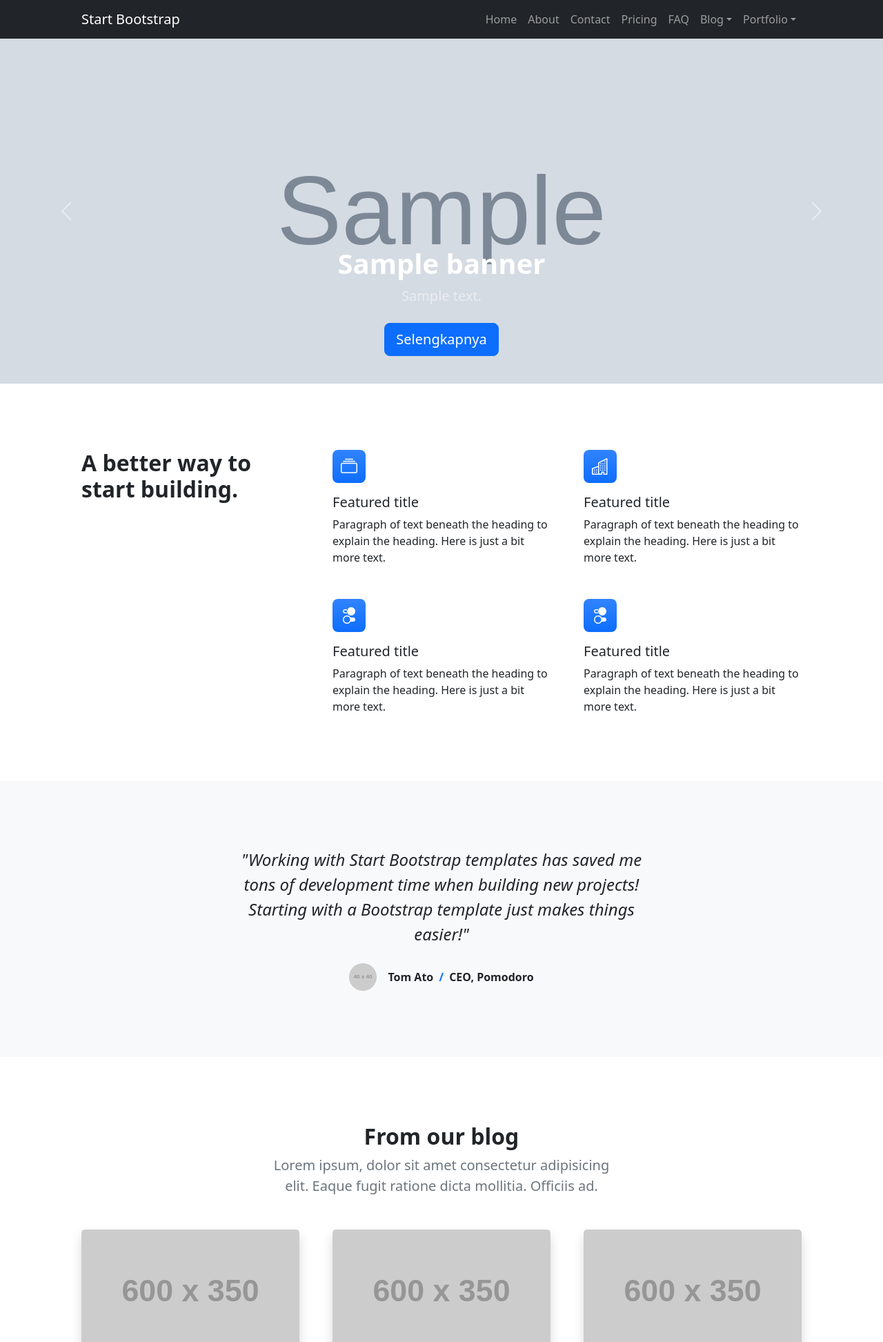
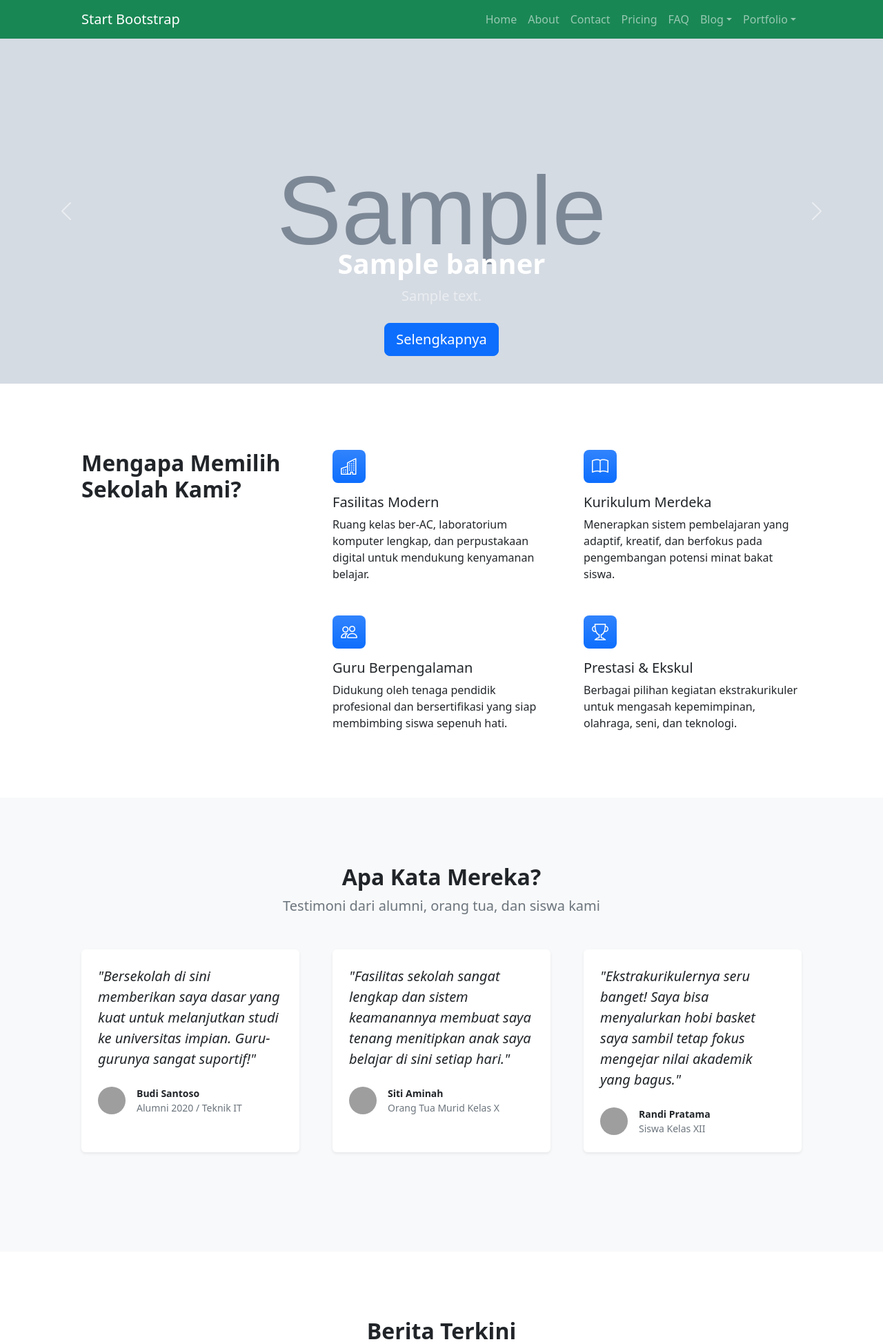
Before and after one commit to lapakngoding/fazapp, a Django app: template apps/portal/templates/portal/public/index.html in a window 1280 px wide. Shown: the top 1945 px of the page at 69% size. Run offline with Django 5.2, Linux system fonts and the light colour scheme; the template is opened without the code that fills it: most values are stand-ins (such as "Sample title", 1, 10 or a date in 2020); grey boxes marked "Sample" are stand-in pictures; grey boxes labelled with a size stand in for pictures from a placeholder-image service; some libraries are stand-ins or nearby versions; grey boxes are pictures that could not be loaded.

Commit message:
Update all files

```diff
--- a/apps/core/menu.py
+++ b/apps/core/menu.py
@@ -70,6 +70,11 @@ SIDEBAR_MENU = [
                 "url": "portal:banner_list",
                 "permissions": ["portal.view_banner"],
             },
+            {
+                "label": "Berita & Artikel",
+                "url": "portal:post_list",
+                "permissions": ["portal.view_post"],
+            },
         ],
     },
 
--- a/apps/portal/admin.py
+++ b/apps/portal/admin.py
@@ -0,0 +1,6 @@
+from django.contrib import admin
+from .models import Category, Post, Banner
+
+admin.site.register(Category)
+admin.site.register(Post)
+admin.site.register(Banner)
--- a/apps/portal/selectors/portal_selectors.py
+++ b/apps/portal/selectors/portal_selectors.py
@@ -1,4 +1,4 @@
-from apps.portal.models import Banner, SiteIdentity
+from apps.portal.models import Banner, SiteIdentity, Post
 
 def get_site_identity():
     """Selalu kembalikan instance pertama atau buat baru jika kosong"""
@@ -7,3 +7,7 @@ def get_site_identity():
 
 def get_active_banners():
     return Banner.objects.filter(is_active=True)
+
+def get_latest_posts(limit=3):
+    """Ambil berita terbaru yang dipublish"""
+    return Post.objects.filter(is_published=True).order_by('-created_at')[:limit]
--- a/apps/portal/templates/portal/posts/form.html
+++ b/apps/portal/templates/portal/posts/form.html
@@ -3,7 +3,7 @@
 {% block title %}{{ object.pk|yesno:"Edit,Tulis" }} Berita{% endblock %}
 
 {% block content %}
-<div class="row">
+{{ form.media }}<div class="row">
     <div class="col-lg-9">
         <div class="card shadow mb-4">
             <div class="card-header py-3 d-flex justify-content-between align-items-center">
--- a/apps/portal/templates/portal/public/partials/footer.html
+++ b/apps/portal/templates/portal/public/partials/footer.html
@@ -1,4 +1,4 @@
-<footer class="bg-dark py-4 mt-auto">
+<footer class="bg-success py-4 mt-auto">
     <div class="container px-5">
         <div class="row align-items-center justify-content-between flex-column flex-sm-row">
             <div class="col-auto"><div class="small m-0 text-white">Copyright &copy; Your Website 2023</div></div>
--- a/apps/portal/templates/portal/public/partials/navbar.html
+++ b/apps/portal/templates/portal/public/partials/navbar.html
@@ -1,4 +1,4 @@
-<nav class="navbar navbar-expand-lg navbar-dark bg-dark">
+<nav class="navbar navbar-expand-lg navbar-dark bg-success">
     <div class="container px-5">
         <a class="navbar-brand" href="index.html">Start Bootstrap</a>
         <button class="navbar-toggler" type="button" data-bs-toggle="collapse" data-bs-target="#navbarSupportedContent" aria-controls="navbarSupportedContent" aria-expanded="false" aria-label="Toggle navigation"><span class="navbar-toggler-icon"></span></button>
--- a/apps/portal/templates/portal/public/partials/section.html
+++ b/apps/portal/templates/portal/public/partials/section.html
@@ -2,28 +2,34 @@
 <section class="py-5" id="features">
     <div class="container px-5 my-5">
         <div class="row gx-5">
-            <div class="col-lg-4 mb-5 mb-lg-0"><h2 class="fw-bolder mb-0">A better way to start building.</h2></div>
+            <div class="col-lg-4 mb-5 mb-lg-0">
+                <h2 class="fw-bolder mb-0">Mengapa Memilih Sekolah Kami?</h2>
+            </div>
+
             <div class="col-lg-8">
                 <div class="row gx-5 row-cols-1 row-cols-md-2">
                     <div class="col mb-5 h-100">
-                        <div class="feature bg-primary bg-gradient text-white rounded-3 mb-3"><i class="bi bi-collection"></i></div>
-                        <h2 class="h5">Featured title</h2>
-                        <p class="mb-0">Paragraph of text beneath the heading to explain the heading. Here is just a bit more text.</p>
+                        <div class="feature bg-primary bg-gradient text-white rounded-3 mb-3"><i class="bi bi-building"></i></div>
+                        <h2 class="h5">Fasilitas Modern</h2>
+                        <p class="mb-0">Ruang kelas ber-AC, laboratorium komputer lengkap, dan perpustakaan digital untuk mendukung kenyamanan belajar.</p>
                     </div>
+
                     <div class="col mb-5 h-100">
-                        <div class="feature bg-primary bg-gradient text-white rounded-3 mb-3"><i class="bi bi-building"></i></div>
-                        <h2 class="h5">Featured title</h2>
-                        <p class="mb-0">Paragraph of text beneath the heading to explain the heading. Here is just a bit more text.</p>
+                        <div class="feature bg-primary bg-gradient text-white rounded-3 mb-3"><i class="bi bi-book"></i></div>
+                        <h2 class="h5">Kurikulum Merdeka</h2>
+                        <p class="mb-0">Menerapkan sistem pembelajaran yang adaptif, kreatif, dan berfokus pada pengembangan potensi minat bakat siswa.</p>
                     </div>
+
                     <div class="col mb-5 mb-md-0 h-100">
-                        <div class="feature bg-primary bg-gradient text-white rounded-3 mb-3"><i class="bi bi-toggles2"></i></div>
-                        <h2 class="h5">Featured title</h2>
-                        <p class="mb-0">Paragraph of text beneath the heading to explain the heading. Here is just a bit more text.</p>
+                        <div class="feature bg-primary bg-gradient text-white rounded-3 mb-3"><i class="bi bi-people"></i></div>
+                        <h2 class="h5">Guru Berpengalaman</h2>
+                        <p class="mb-0">Didukung oleh tenaga pendidik profesional dan bersertifikasi yang siap membimbing siswa sepenuh hati.</p>
                     </div>
+
                     <div class="col h-100">
-                        <div class="feature bg-primary bg-gradient text-white rounded-3 mb-3"><i class="bi bi-toggles2"></i></div>
-                        <h2 class="h5">Featured title</h2>
-                        <p class="mb-0">Paragraph of text beneath the heading to explain the heading. Here is just a bit more text.</p>
+                        <div class="feature bg-primary bg-gradient text-white rounded-3 mb-3"><i class="bi bi-trophy"></i></div>
+                        <h2 class="h5">Prestasi & Ekskul</h2>
+                        <p class="mb-0">Berbagai pilihan kegiatan ekstrakurikuler untuk mengasah kepemimpinan, olahraga, seni, dan teknologi.</p>
                     </div>
                 </div>
             </div>
--- a/apps/portal/templates/portal/public/partials/section2.html
+++ b/apps/portal/templates/portal/public/partials/section2.html
@@ -1,78 +1,36 @@
-<!-- Blog preview section-->
-<section class="py-5">
+<section class="py-5" id="news">
     <div class="container px-5 my-5">
         <div class="row gx-5 justify-content-center">
             <div class="col-lg-8 col-xl-6">
                 <div class="text-center">
-                    <h2 class="fw-bolder">From our blog</h2>
-                    <p class="lead fw-normal text-muted mb-5">Lorem ipsum, dolor sit amet consectetur adipisicing elit. Eaque fugit ratione dicta mollitia. Officiis ad.</p>
+                    <h2 class="fw-bolder">Berita Terkini</h2>
+                    <p class="lead fw-normal text-muted mb-5">Ikuti terus kegiatan dan prestasi terbaru di sekolah kami.</p>
                 </div>
             </div>
         </div>
         <div class="row gx-5">
+            {% for post in latest_posts %}
             <div class="col-lg-4 mb-5">
                 <div class="card h-100 shadow border-0">
-                    <img class="card-img-top" src="https://dummyimage.com/600x350/ced4da/6c757d" alt="..." />
+                    <img class="card-img-top" src="{{ post.image.url }}" alt="..." style="height: 200px; object-fit: cover;"/>
                     <div class="card-body p-4">
-                        <div class="badge bg-primary bg-gradient rounded-pill mb-2">News</div>
-                        <a class="text-decoration-none link-dark stretched-link" href="#!"><h5 class="card-title mb-3">Blog post title</h5></a>
-                        <p class="card-text mb-0">Some quick example text to build on the card title and make up the bulk of the card's content.</p>
+                        <div class="badge bg-primary bg-gradient rounded-pill mb-2">{{ post.category.name }}</div>
+                        <a class="text-decoration-none link-dark stretched-link" href="{% url 'portal:post_detail' post.slug %}"><h5 class="card-title mb-3">{{ post.title }}</h5></a>
+                        <p class="card-text mb-0">{{ post.content|truncatewords:20 }}</p>
                     </div>
                     <div class="card-footer p-4 pt-0 bg-transparent border-top-0">
                         <div class="d-flex align-items-end justify-content-between">
-                            <div class="d-flex align-items-center">
-                                <img class="rounded-circle me-3" src="https://dummyimage.com/40x40/ced4da/6c757d" alt="..." />
-                                <div class="small">
-                                    <div class="fw-bold">Kelly Rowan</div>
-                                    <div class="text-muted">March 12, 2023 &middot; 6 min read</div>
-                                </div>
+                            <div class="small">
+                                <div class="fw-bold">Admin</div>
+                                <div class="text-muted">{{ post.created_at|date:"d M Y" }}</div>
                             </div>
                         </div>
                     </div>
                 </div>
             </div>
-            <div class="col-lg-4 mb-5">
-                <div class="card h-100 shadow border-0">
-                    <img class="card-img-top" src="https://dummyimage.com/600x350/adb5bd/495057" alt="..." />
-                    <div class="card-body p-4">
-                        <div class="badge bg-primary bg-gradient rounded-pill mb-2">Media</div>
-                        <a class="text-decoration-none link-dark stretched-link" href="#!"><h5 class="card-title mb-3">Another blog post title</h5></a>
-                        <p class="card-text mb-0">This text is a bit longer to illustrate the adaptive height of each card. Some quick example text to build on the card title and make up the bulk of the card's content.</p>
-                    </div>
-                    <div class="card-footer p-4 pt-0 bg-transparent border-top-0">
-                        <div class="d-flex align-items-end justify-content-between">
-                            <div class="d-flex align-items-center">
-                                <img class="rounded-circle me-3" src="https://dummyimage.com/40x40/ced4da/6c757d" alt="..." />
-                                <div class="small">
-                                    <div class="fw-bold">Josiah Barclay</div>
-                                    <div class="text-muted">March 23, 2023 &middot; 4 min read</div>
-                                </div>
-                            </div>
-                        </div>
-                    </div>
-                </div>
-            </div>
-            <div class="col-lg-4 mb-5">
-                <div class="card h-100 shadow border-0">
-                    <img class="card-img-top" src="https://dummyimage.com/600x350/6c757d/343a40" alt="..." />
-                    <div class="card-body p-4">
-                        <div class="badge bg-primary bg-gradient rounded-pill mb-2">News</div>
-                        <a class="text-decoration-none link-dark stretched-link" href="#!"><h5 class="card-title mb-3">The last blog post title is a little bit longer than the others</h5></a>
-                        <p class="card-text mb-0">Some more quick example text to build on the card title and make up the bulk of the card's content.</p>
-                    </div>
-                    <div class="card-footer p-4 pt-0 bg-transparent border-top-0">
-                        <div class="d-flex align-items-end justify-content-between">
-                            <div class="d-flex align-items-center">
-                                <img class="rounded-circle me-3" src="https://dummyimage.com/40x40/ced4da/6c757d" alt="..." />
-                                <div class="small">
-                                    <div class="fw-bold">Evelyn Martinez</div>
-                                    <div class="text-muted">April 2, 2023 &middot; 10 min read</div>
-                                </div>
-                            </div>
-                        </div>
-                    </div>
-                </div>
-            </div>
+            {% empty %}
+            <p class="text-center text-muted">Belum ada berita terbaru.</p>
+            {% endfor %}
         </div>
     </div>
 </section>
--- a/apps/portal/templates/portal/public/partials/testimonial.html
+++ b/apps/portal/templates/portal/public/partials/testimonial.html
@@ -1,20 +1,56 @@
-<!-- Testimonial section-->
 <div class="py-5 bg-light">
     <div class="container px-5 my-5">
+        <div class="text-center mb-5">
+            <h2 class="fw-bolder">Apa Kata Mereka?</h2>
+            <p class="lead fw-normal text-muted mb-0">Testimoni dari alumni, orang tua, dan siswa kami</p>
+        </div>
         <div class="row gx-5 justify-content-center">
-            <div class="col-lg-10 col-xl-7">
-                <div class="text-center">
-                    <div class="fs-4 mb-4 fst-italic">"Working with Start Bootstrap templates has saved me tons of development time when building new projects! Starting with a Bootstrap template just makes things easier!"</div>
-                    <div class="d-flex align-items-center justify-content-center">
-                        <img class="rounded-circle me-3" src="https://dummyimage.com/40x40/ced4da/6c757d" alt="..." />
-                        <div class="fw-bold">
-                            Tom Ato
-                            <span class="fw-bold text-primary mx-1">/</span>
-                            CEO, Pomodoro
+
+            <div class="col-lg-4 mb-5">
+                <div class="card h-100 border-0 shadow-sm">
+                    <div class="card-body p-4">
+                        <div class="fs-5 mb-4 fst-italic">"Bersekolah di sini memberikan saya dasar yang kuat untuk melanjutkan studi ke universitas impian. Guru-gurunya sangat suportif!"</div>
+                        <div class="d-flex align-items-center">
+                            <img class="rounded-circle me-3" src="https://ui-avatars.com/api/?name=Budi+Santoso&background=0D6EFD&color=fff" width="40" height="40" alt="Alumni" />
+                            <div class="small">
+                                <div class="fw-bold">Budi Santoso</div>
+                                <div class="text-muted">Alumni 2020 / Teknik IT</div>
+                            </div>
                         </div>
                     </div>
                 </div>
             </div>
+
+            <div class="col-lg-4 mb-5">
+                <div class="card h-100 border-0 shadow-sm">
+                    <div class="card-body p-4">
+                        <div class="fs-5 mb-4 fst-italic">"Fasilitas sekolah sangat lengkap dan sistem keamanannya membuat saya tenang menitipkan anak saya belajar di sini setiap hari."</div>
+                        <div class="d-flex align-items-center">
+                            <img class="rounded-circle me-3" src="https://ui-avatars.com/api/?name=Siti+Aminah&background=198754&color=fff" width="40" height="40" alt="Orang Tua" />
+                            <div class="small">
+                                <div class="fw-bold">Siti Aminah</div>
+                                <div class="text-muted">Orang Tua Murid Kelas X</div>
+                            </div>
+                        </div>
+                    </div>
+                </div>
+            </div>
+
+            <div class="col-lg-4 mb-5">
+                <div class="card h-100 border-0 shadow-sm">
+                    <div class="card-body p-4">
+                        <div class="fs-5 mb-4 fst-italic">"Ekstrakurikulernya seru banget! Saya bisa menyalurkan hobi basket saya sambil tetap fokus mengejar nilai akademik yang bagus."</div>
+                        <div class="d-flex align-items-center">
+                            <img class="rounded-circle me-3" src="https://ui-avatars.com/api/?name=Randi+Pratama&background=6f42c1&color=fff" width="40" height="40" alt="Siswa" />
+                            <div class="small">
+                                <div class="fw-bold">Randi Pratama</div>
+                                <div class="text-muted">Siswa Kelas XII</div>
+                            </div>
+                        </div>
+                    </div>
+                </div>
+            </div>
+
         </div>
     </div>
 </div>
--- a/apps/portal/urls.py
+++ b/apps/portal/urls.py
@@ -1,6 +1,8 @@
 from django.urls import path
 from .views.setting_views import PortalSettingUpdateView
 from .views.banner_views import BannerListView, BannerCreateView, BannerUpdateView
+from .views.post_views import PostListView, PostCreateView, PostUpdateView
+from .views.public_views import LandingPageView, PostDetailView
 
 app_name = 'portal'
 
@@ -9,4 +11,8 @@ urlpatterns = [
     path('banners/', BannerListView.as_view(), name='banner_list'),
     path('banners/create/', BannerCreateView.as_view(), name='banner_create'),
     path('banners/<int:pk>/edit/', BannerUpdateView.as_view(), name='banner_edit'),
+    path('posts/', PostListView.as_view(), name='post_list'),
+    path('posts/create/', PostCreateView.as_view(), name='post_create'),
+    path('posts/<int:pk>/edit/', PostUpdateView.as_view(), name='post_edit'),
+    path('news/<slug:slug>/', PostDetailView.as_view(), name='post_detail'),
 ]
--- a/config/urls.py
+++ b/config/urls.py
@@ -28,6 +28,7 @@ urlpatterns = [
     #path("core/", include("apps.core.urls")),
     #path("users/", include("apps.users.urls")),
     path('portal/', include('apps.portal.urls', namespace='portal')),
+    path("ckeditor5/", include('django_ckeditor_5.urls'), name="ck_editor_5_upload_file"),
 ]
 
 if settings.DEBUG:
```
Also changed, not shown: apps/portal/forms.py (+20 -1 lines), apps/portal/models.py (+37 -0 lines), apps/portal/templates/portal/public/post_detail.html (added, +38 -0 lines), apps/portal/views/public_views.py (+16 -4 lines), config/settings/base.py (+7 -0 lines), apps/portal/migrations/0007_alter_post_content.py (added).
